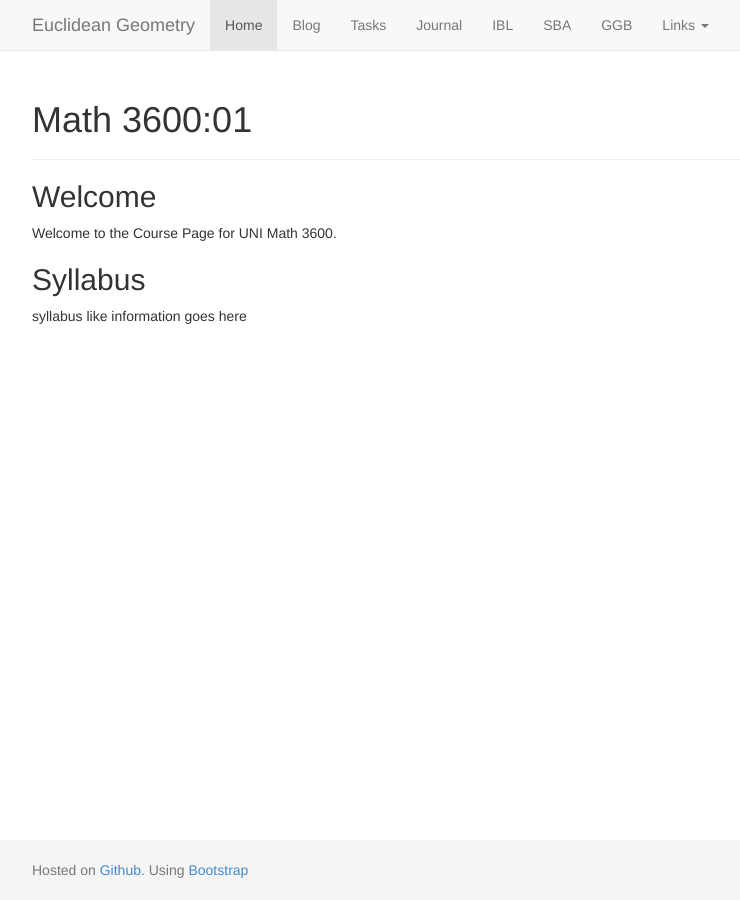
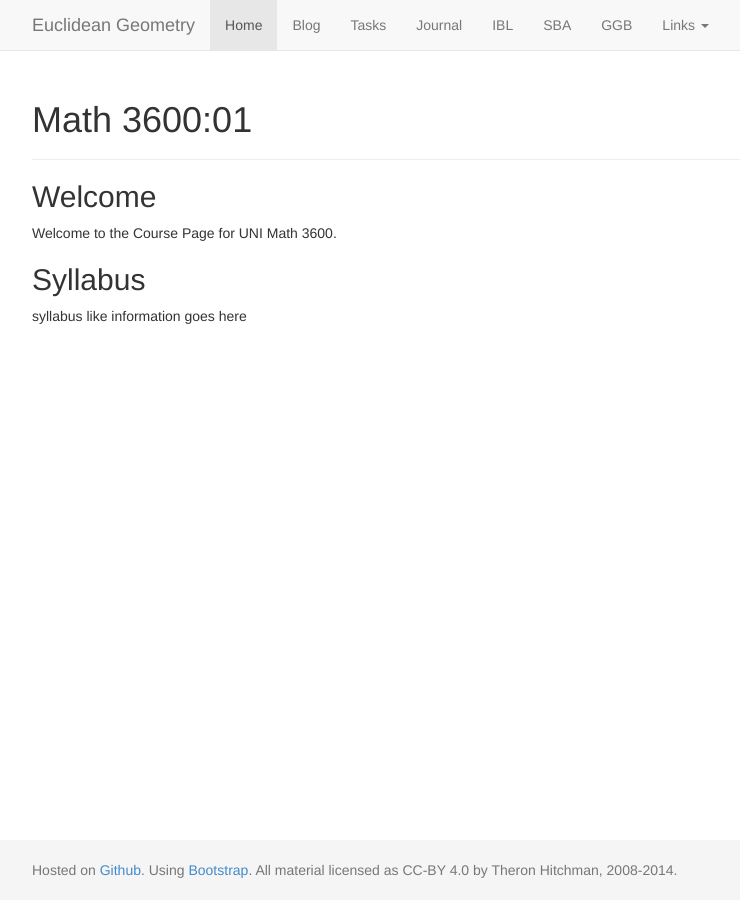
Before and after one commit to theronhitchman/euclidean-geometry, a Jekyll site: the page built from index.md, in a window 1280 px wide. Shown: the whole page, without its empty margins (38-778 px from the left). Built offline with Jekyll 4.4.1, drawn with Linux system fonts in a browser that asks for light colours; nearby versions of some CDN libraries.

Commit message:
edited footer for license statement

```diff
--- a/_includes/footer.html
+++ b/_includes/footer.html
@@ -1,7 +1,8 @@
 <div class="footer">
   <div class="container">
     <p class="text-muted">Hosted on <a href="http://github.com">Github</a>.
-      Using <a href="http://getbootstrap.com/">Bootstrap</a></p>
+      Using <a href="http://getbootstrap.com/">Bootstrap</a>. All material
+      licensed as CC-BY 4.0 by Theron Hitchman, 2008-2014.</p>
   </div>
 </div>
 
```
